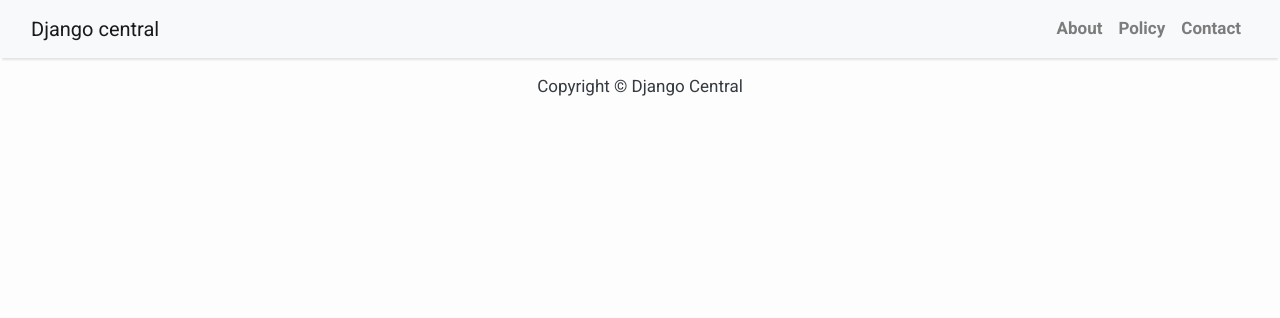
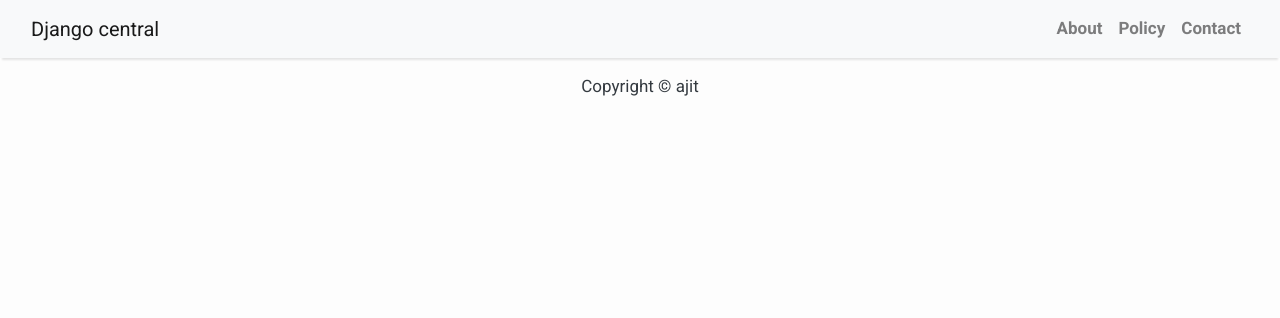
Before and after one commit to ajitshukla12/blog, a Django app: template templates/base.html in a window 1280 px wide. Shown: the top 318 px of the page. Run offline with Django 4.2, Linux system fonts and the light colour scheme; the template is opened without the code that fills it, so the values that code supplies are empty; some libraries are stand-ins or nearby versions.

Commit message:
chnage footer

```diff
--- a/templates/base.html
+++ b/templates/base.html
@@ -64,7 +64,7 @@
         {% endblock content %}
         <!-- Footer -->
         <footer class="py-3 bg-grey">
-            <p class="m-0 text-dark text-center ">Copyright &copy; Django Central</p>
+            <p class="m-0 text-dark text-center ">Copyright &copy; ajit</p>
         </footer>
     </body>
 </html>
```
